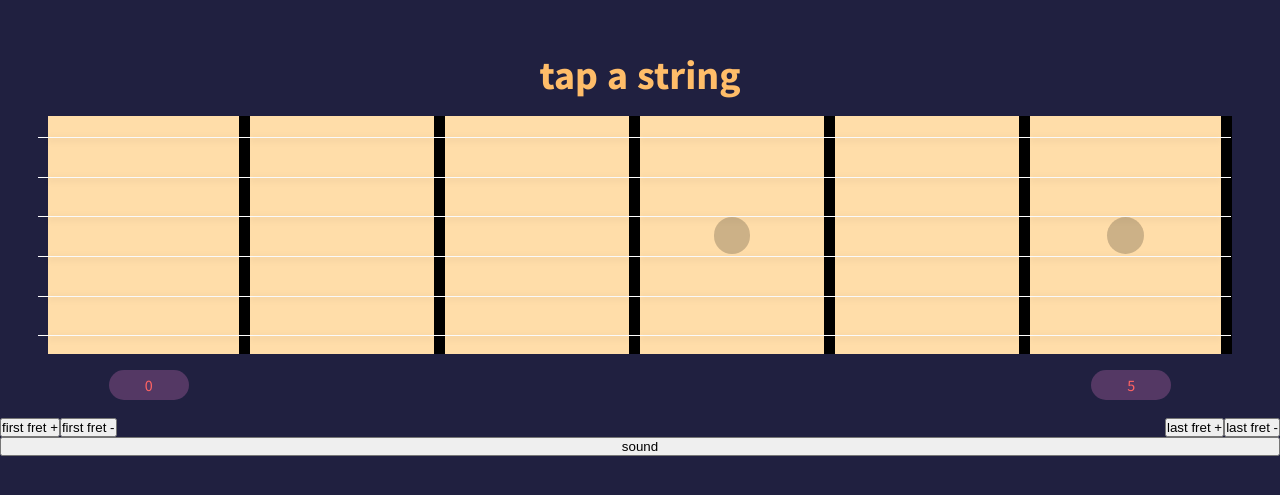
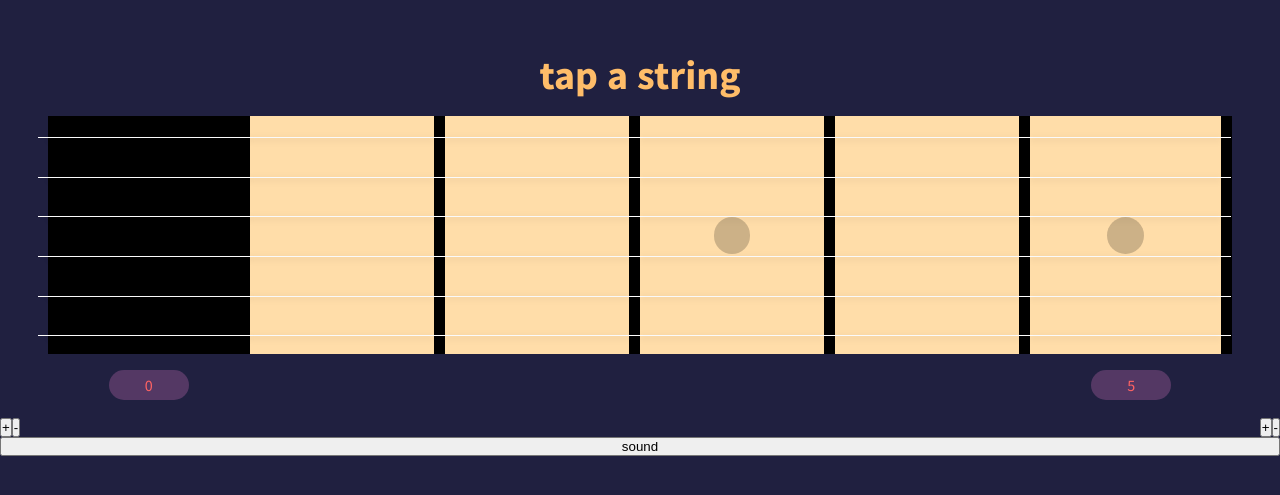
Before and after one commit to ropfoo/fretical, a Nuxt app: page / in a window 1280 px wide. Shown: the part 147-642 px from the top of the page. Built offline with nearby package versions, Linux system fonts and the light colour scheme.

Commit message:
open-string fret is now highlighted

```diff
--- a/assets/scss/components/layout/_fret.scss
+++ b/assets/scss/components/layout/_fret.scss
@@ -4,6 +4,10 @@
   grid-template-rows: repeat(6, 1fr);
   position: relative;
   background-color: $color-fret-primary;
+
+  &--open {
+    background-color: black;
+  }
 
   &__circle-container {
     position: absolute;
--- a/assets/scss/components/layout/_string.scss
+++ b/assets/scss/components/layout/_string.scss
@@ -15,7 +15,6 @@
   }
 
   .line {
-    //border: 0.07rem solid #fff;
     position: relative;
     border: none;
     border-bottom: 1px solid #ffffff;
--- a/components/Fret.vue
+++ b/components/Fret.vue
@@ -1,6 +1,6 @@
 <template>
   <div>
-    <div class="c-fret">
+    <div :class="[number === 0 ? 'c-fret--open' : 'c-fret']">
       <!-- Generate six strings -->
       <template v-for="n in 6">
         <string :tone="tones[n - 1]" :key="n" />
@@ -29,6 +29,7 @@ export default {
   },
   methods: {
     checkTones() {},
+
     checkDot() {
       if (
         this.number === 3 ||
--- a/pages/index.vue
+++ b/pages/index.vue
@@ -4,12 +4,12 @@
     <fretboard :firstFret="firstFret" :lastFret="lastFret" />
     <div class="c-fretboard-view__fretboard-adjust">
       <div>
-        <button @click="firstFret++">first fret +</button>
-        <button @click="firstFret--">first fret -</button>
+        <button @click="firstFret++">+</button>
+        <button @click="firstFret--">-</button>
       </div>
       <div>
-        <button @click="lastFret++">last fret +</button>
-        <button @click="lastFret--">last fret -</button>
+        <button @click="lastFret++">+</button>
+        <button @click="lastFret--">-</button>
       </div>
     </div>
 
--- a/store/tones.js
+++ b/store/tones.js
@@ -4,7 +4,7 @@ export const state = () => ({
   activeTone: 'tap a string',
   tones: {
     defaultTones: [
-      ['E5', 'B4', 'G4', 'D4', 'A3', 'E3'],
+      ['E4', 'B4', 'G3', 'D3', 'A2', 'E2'],
       ['F4', 'C4', 'G#3', 'D#3', 'A#2', 'F2'],
       ['F#4', 'C#4', 'A3', 'E3', 'B2', 'F#2'],
       ['G4', 'D4', 'A#3', 'F3', 'C3', 'G2'],
```
Also changed, not shown: components/String.vue (+7 -2 lines).
